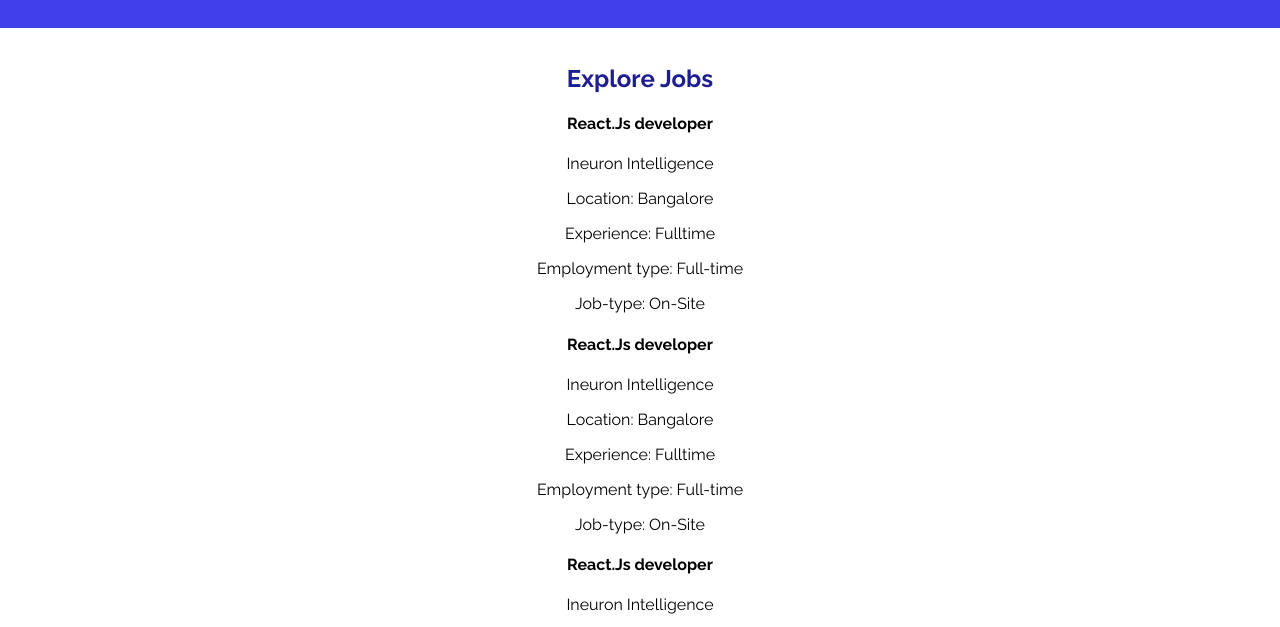
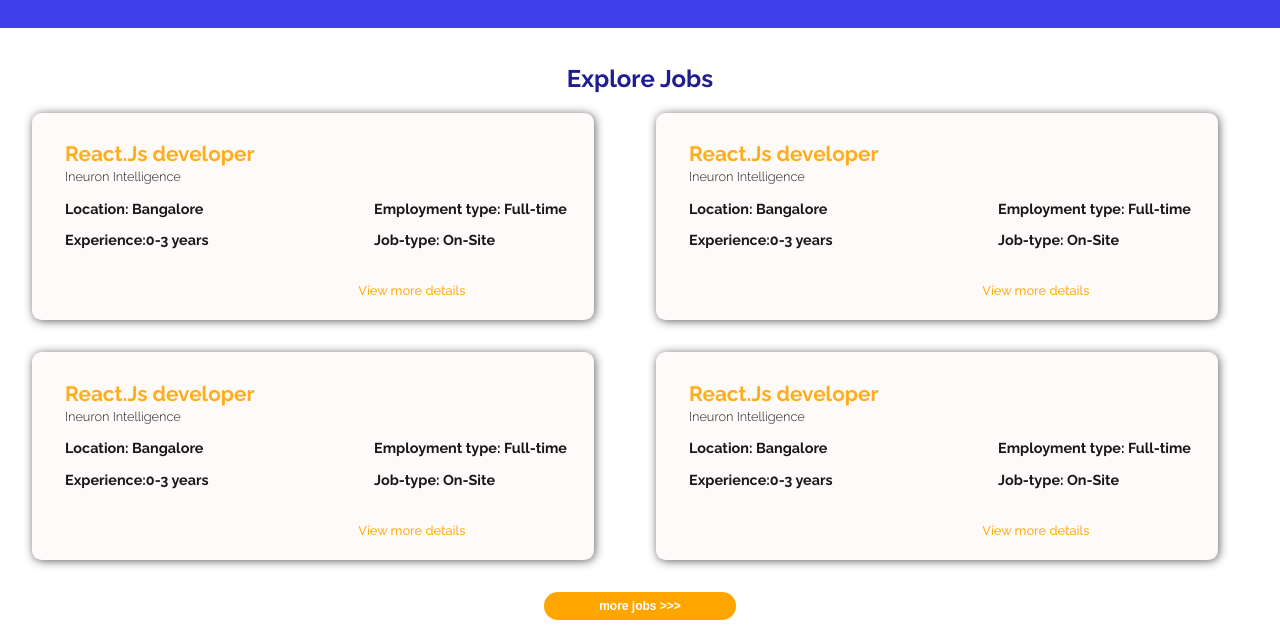
Before and after one commit to ash1919/landing--page, a plain HTML site: page new/new.html in a window 1280 px wide. Shown: the part 770-1397 px from the top of the page. Drawn offline with Linux system fonts and the light colour scheme.

Commit message:
Explore jobs grid section fin

```diff
--- a/new/new.html
+++ b/new/new.html
@@ -74,7 +74,7 @@
           <h2>Recruiting Companies</h2>
         </header>
         <div class="recruiting-companies-list container">
-          <ul class="unstyled-list ">
+          <ul class="unstyled-list">
             <div class="item-list container">
               <li class="comapany-1">
                 <img src="/landing--page/hexa-logo-1.png" alt="hexa" /><span
@@ -102,41 +102,89 @@
           </ul>
         </div>
       </section>
-      <section class="explore-jobs container">
-        <h2>Explore Jobs</h2>
-        <article class="job-1">
+      <section>
+        <h2 class="Job-header">Explore Jobs</h2>
+        <div class="explore-jobs container">
+        <article class="job-1 card-style grid-col-span-2">
+          <div class="card container">
+            <div class="job-left">
               <h4>React.Js developer</h4>
               <span>Ineuron Intelligence</span>
-          <p class="locations">Location: Bangalore</p>
-          <p class="experience">Experience: Fulltime</p>
-          <p class="employement">Employment type: Full-time</p>
-          <p class="job-type">Job-type: On-Site</p>
+              <p class="locations text-bold">Location: Bangalore</p>
+              <p class="experience text-bold">Experience:0-3 years</p>
+            </div>
+            <div class="job-right">
+              <p class="employement text-bold">Employment type: Full-time</p>
+              <p class="job-type text-bold">Job-type: On-Site</p>
+            </div>
+          </div>
+          <footer>
+            <div class="footer-text">
+            <p>View more details</p>
+            </div>
+          </footer>
         </article>
-        <article class="job-2">
+        <article class="job-2 card-style grid-col-span-2">
+          <div class="card container">
+            <div class="job-left">
               <h4>React.Js developer</h4>
               <span>Ineuron Intelligence</span>
-          <p class="locations">Location: Bangalore</p>
-          <p class="experience">Experience: Fulltime</p>
-          <p class="employement">Employment type: Full-time</p>
-          <p class="job-type">Job-type: On-Site</p>
+              <p class="locations text-bold">Location: Bangalore</p>
+              <p class="experience text-bold">Experience:0-3 years</p>
+            </div>
+            <div class="job-right">
+              <p class="employement text-bold">Employment type: Full-time</p>
+              <p class="job-type text-bold">Job-type: On-Site</p>
+            </div>
+          </div>
+          <footer>
+            <div class="footer-text">
+            <p>View more details</p>
+            </div>
+          </footer>
         </article>
-        <article class="job-3">
+        <article class="job-3 card-style grid-col-span-2">
+          <div class="card container">
+            <div class="job-left">
               <h4>React.Js developer</h4>
               <span>Ineuron Intelligence</span>
-          <p class="locations">Location: Bangalore</p>
-          <p class="experience">Experience: Fulltime</p>
-          <p class="employement">Employment type: Full-time</p>
-          <p class="job-type">Job-type: On-Site</p>
+              <p class="locations text-bold">Location: Bangalore</p>
+              <p class="experience text-bold">Experience:0-3 years</p>
+            </div>
+            <div class="job-right">
+              <p class="employement text-bold">Employment type: Full-time</p>
+              <p class="job-type text-bold">Job-type: On-Site</p>
+            </div>
+          </div>
+          <footer>
+            <div class="footer-text">
+            <p>View more details</p>
+            </div>
+          </footer>
         </article>
-        <article class="job-4">
+        <article class="job-4 card-style grid-col-span-2">
+          <div class="card container">
+            <div class="job-left">
               <h4>React.Js developer</h4>
               <span>Ineuron Intelligence</span>
-          <p class="locations">Location: Bangalore</p>
-          <p class="experience">Experience: Fulltime</p>
-          <p class="employement">Employment type: Full-time</p>
-          <p class="job-type">Job-type: On-Site</p>
+              <p class="locations text-bold">Location: Bangalore</p>
+              <p class="experience text-bold">Experience:0-3 years</p>
+            </div>
+            <div class="job-right">
+              <p class="employement text-bold">Employment type: Full-time</p>
+              <p class="job-type text-bold">Job-type: On-Site</p>
+            </div>
+          </div>
+          <footer>
+            <div class="footer-text">
+            <p>View more details</p>
+            </div>
+          </footer>
         </article>
-        <div class="button"><button type="submit">more jobs >>></button></div>
+      </div>
+        <div class="button">
+          <button type="submit">more jobs >>></button>
+        </div>
       </section>
       <footer>
         <section class="ineuron-details">
--- a/new/styles2.css
+++ b/new/styles2.css
@@ -70,7 +70,8 @@
 hr {
   margin-top: -1em;
   opacity: 0.2;
-  width: 70%;
+  min-width: 70%;
+  max-width: 80%;
 }
 @media (min-width: 530px) {
   .nav-link {
@@ -274,7 +275,7 @@
   margin-top: em;
   } */
 }
-@media screen and (min-width: 1200px) {
+@media screen and (min-width: 992px) {
   .hero-image::before {
     right: 50%;
     transform: skew(0, 3deg);
@@ -311,7 +312,8 @@
 .item-list {
   display: flex;
   align-items: center;
-  justify-content: space-around;
+  justify-content: center;
+  align-content: space-around;
   padding: 0.5em;
   width: 100%;
   background-color: rgb(223, 238, 233);
@@ -356,6 +358,94 @@
 /* Explore jobs
   ============= */
 
-.explore-jobs h2{
+.Job-header{
   color: rgb(30, 30, 145);
 }
+.card-style{
+  min-width: 8rem;
+  max-width: 95%;
+  min-height: 8rem;
+  max-height:auto;
+  border-radius: 0.6rem;
+  background-color: rgb(255, 250, 250);
+  margin-bottom: 1rem;
+  border: 1px solid rgba(255, 255, 255, 0);
+  opacity: 0.9;
+  filter: drop-shadow(1px 1px 5px rgba(72, 71, 73, 0.959));
+  margin-left: auto;
+  margin-right: auto;
+  overflow: hidden;
+}
+.card-style h4{
+  color: orange;
+  font-size: 1.3em;
+  margin-bottom: 0em;
+}
+.card-style span{
+  font-size: 0.8em;
+  font-weight: lighter;
+}
+.text-bold{
+  font-weight: bolder;
+  font-size: 0.9em;
+}
+.button button{
+  min-width: 15vw;
+  max-width: 20vw;
+  background: orange;
+  color: white;
+  font-size: 12px;
+  border: 1px solid grey;
+  border: none;
+  cursor: pointer;
+  height: 1.8rem;
+  border-radius: 2em;
+  font-weight: bold;
+
+}
+.footer-text p{
+    color: orange;
+    font-size: 0.8em;
+    font-weight: 500;
+}
+
+@media screen and (min-width:720px) {
+  .card-style{
+    width: 70%;
+    text-align: justify;
+    padding-left: 2em;
+  }
+}
+@media screen and (min-width:992px) {
+  .grid-col-span-2{
+    grid-column: span 2;
+  }
+  .explore-jobs {
+   display: grid;
+   grid-template-columns:repeat(4,1fr) ;
+   gap: 2rem;
+   margin-left: 2em;
+   margin-inline: auto;
+
+ }
+ .card-style{
+  width: 95% ;
+  margin: 0em;
+ }
+  .card{
+   display: flex;
+   margin: 0em ;
+   justify-content: space-between;
+   align-items: flex-end;
+ }
+ .footer-text{
+   display:flex;
+   justify-content: flex-end;
+   padding: 0.5em;
+   margin-right: 7.5em;
+   cursor: pointer;
+ }
+.button{
+  margin-top: 2em;
+}
+}
```
Lines whose indentation alone changed are shown as unchanged.
